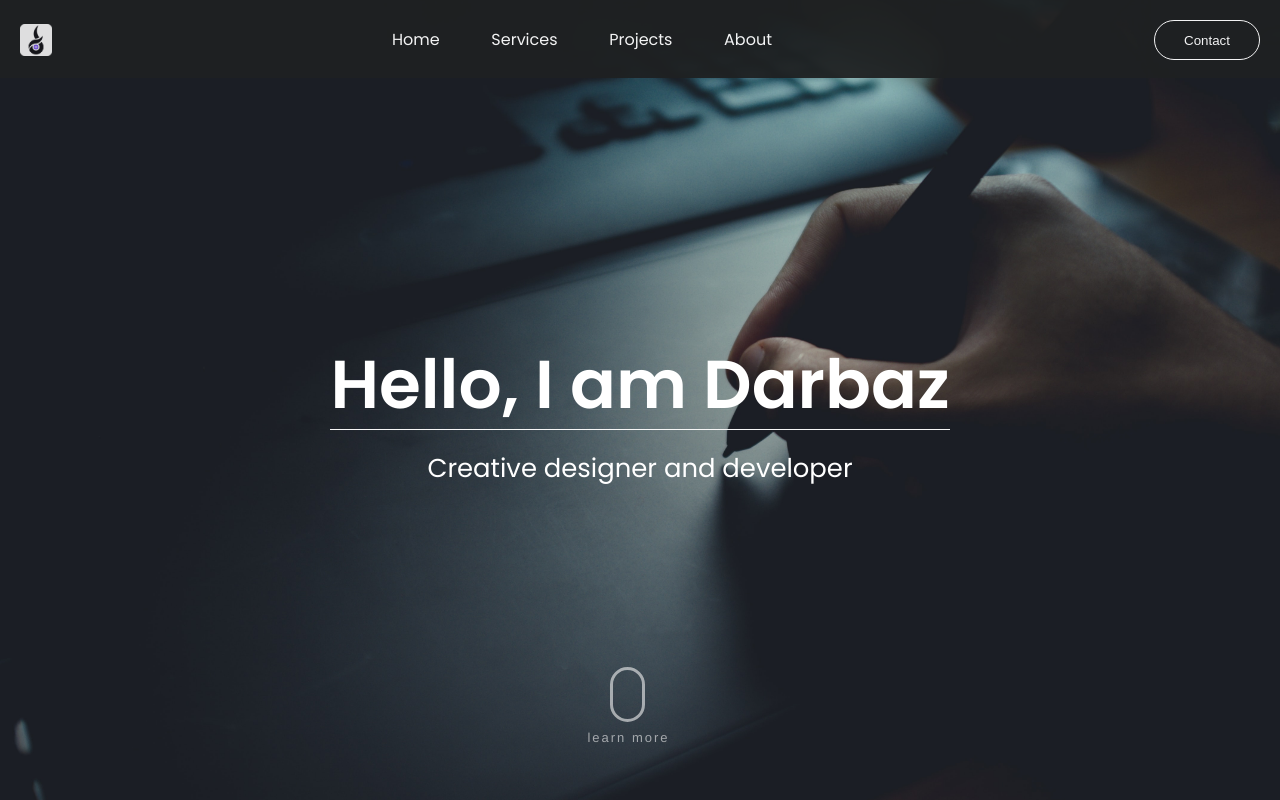
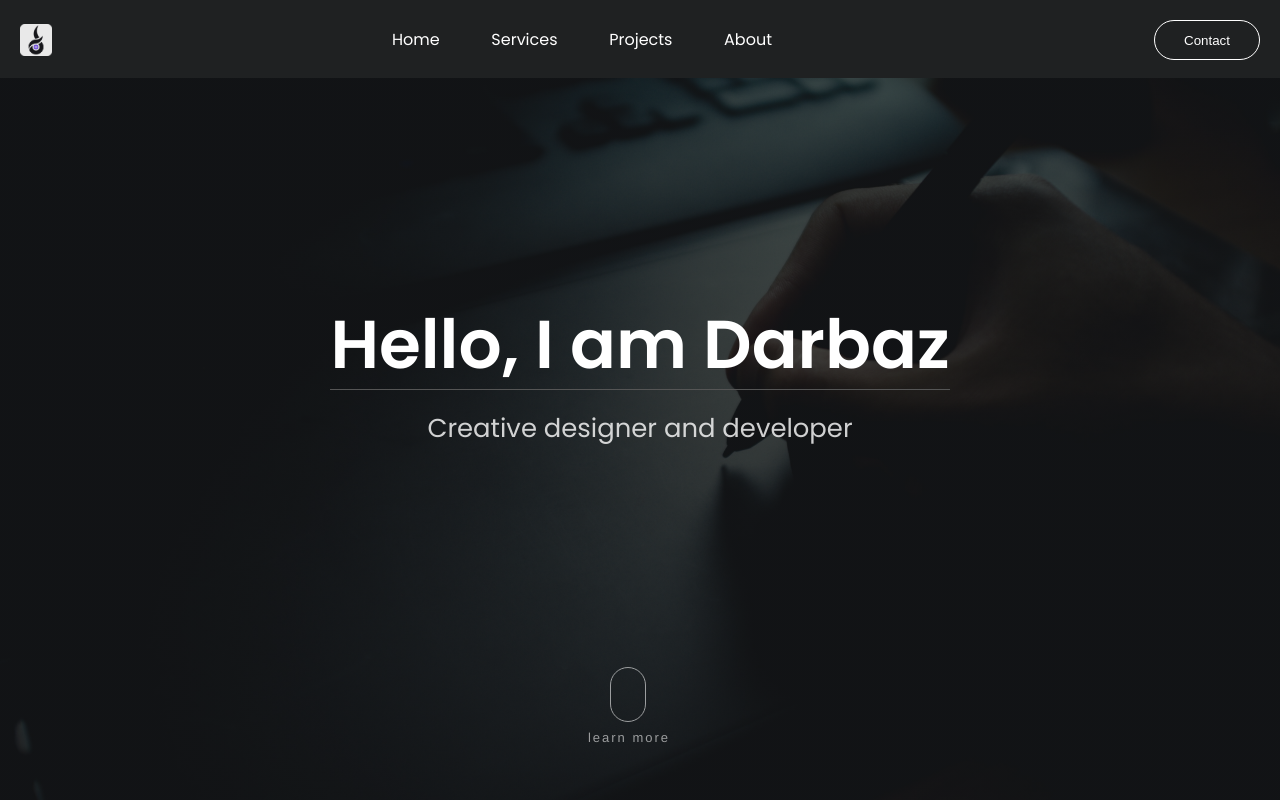
Before and after one commit to darbazali/darbazali.com, a React (Create React App) app in the folder frontend/: page / in a window 1280 px wide. Shown: the top 800 px of the page. Built offline with nearby package versions, Linux system fonts and the light colour scheme; no server answers; the HTML template or start-up script is replaced by a standard one.

Commit message:
ImageCover

```diff
--- a/frontend/src/App.js
+++ b/frontend/src/App.js
@@ -15,7 +15,7 @@ const App = () => {
     window.addEventListener('scroll', () => {
       let scrollTop = window.scrollY
       if (scrollTop > 50) {
-        setShowHeader(0.95)
+        setShowHeader(1)
       }
     })
   }, [showHeader])
--- /dev/null
+++ b/frontend/src/components/CoverImage.js
@@ -0,0 +1,20 @@
+import React from 'react'
+
+const CoverImage = ({ image, backgroundColor, children, style }) => {
+  const styles = {
+    background: `
+          ${backgroundColor},
+          url(${image})`,
+    backgroundPosition: 'center center',
+    backgroundRepeat: 'no-repeat',
+    backgroundAttachment: 'fixed',
+    backgroundSize: 'cover',
+
+    width: '100%',
+    height: '100vh',
+    ...style,
+  }
+  return <section style={styles}>{children}</section>
+}
+
+export default CoverImage
--- a/frontend/src/index.css
+++ b/frontend/src/index.css
@@ -1,4 +1,4 @@
-@import url('https://fonts.googleapis.com/css2?family=Poppins:wght@400;500;600;700&display=swap');
+@import url('https://fonts.googleapis.com/css2?family=Poppins:wght@400;500;600&display=swap');
 
 body {
   margin: 0;
@@ -15,6 +15,12 @@ body {
   line-height: 1.75;
   scroll-behavior: smooth;
 }
+
+/* @media (max-width: 768px) {
+  body {
+    font-size: 14px;
+  }
+} */
 
 html {
   font-size: 100%;
--- a/frontend/src/sections/Hero.js
+++ b/frontend/src/sections/Hero.js
@@ -2,18 +2,10 @@ import React, { useEffect, useState } from 'react'
 
 import MouseScroll from '../components/MouseScroll'
 import HeroBack from '../assets/hero_back.jpg'
+import CoverImage from '../components/CoverImage'
 
 const heroStyle = {
-  backgroundImage: `url(${HeroBack})`,
-  backgroundPosition: 'center center',
-  backgroundRepeat: 'no-repeat',
-  backgroundAttachment: 'fixed',
-  backgroundSize: 'cover',
-
-  width: '100%',
-  height: '100vh',
   color: '#ffffff',
-
   display: 'flex',
   justifyContent: 'center',
   alignItems: 'center',
@@ -22,7 +14,7 @@ const heroStyle = {
 
 const titleStyle = {
   fontWeight: '600',
-  borderBottom: '1px solid #f5f5f5',
+  borderBottom: '1px solid #555555',
 }
 
 const Hero = () => {
@@ -39,14 +31,20 @@ const Hero = () => {
     })
   }, [shwoScroller])
   return (
-    <section style={heroStyle}>
-      <div>
+    <CoverImage
+      image={HeroBack}
+      backgroundColor='radial-gradient(rgba(13, 14, 14, 0.67) 0%, rgba(13, 14, 14, 0.68) 100%)'
+      style={heroStyle}
+    >
+      <div style={{ marginTop: '-80px' }}>
         <h3 style={titleStyle}>Hello, I am Darbaz</h3>
-        <h5 style={{ marginTop: '22px' }}>Creative designer and developer</h5>
+        <h5 style={{ marginTop: '22px', opacity: '0.8' }}>
+          Creative designer and developer
+        </h5>
       </div>
 
       <MouseScroll opacity={`${shwoScroller}`} />
-    </section>
+    </CoverImage>
   )
 }
 
--- a/frontend/src/styles/mouse-scroll.css
+++ b/frontend/src/styles/mouse-scroll.css
@@ -62,6 +62,7 @@
   bottom: 40px;
   text-align: center;
   opacity: 0.6;
+  transition: all 0.3s ease-in-out;
 }
 
 .scroll-btn p {
@@ -93,22 +94,22 @@
 .scroll-btn .mouse {
   position: relative;
   display: block;
-  width: 35px;
+  width: 36px;
   height: 55px;
   margin: 0 auto 20px;
   -webkit-box-sizing: border-box;
   -moz-box-sizing: border-box;
   box-sizing: border-box;
-  border: 3px solid #f3f3f3;
-  border-radius: 23px;
+  border: 1px solid #f3f3f3;
+  border-radius: 30px;
 }
 .scroll-btn .mouse > * {
   position: absolute;
   display: block;
   top: 29%;
   left: 50%;
-  width: 8px;
-  height: 8px;
+  width: 6px;
+  height: 6px;
   margin: -4px 0 0 -4px;
   background: #f3f3f3;
   border-radius: 10px;
```
